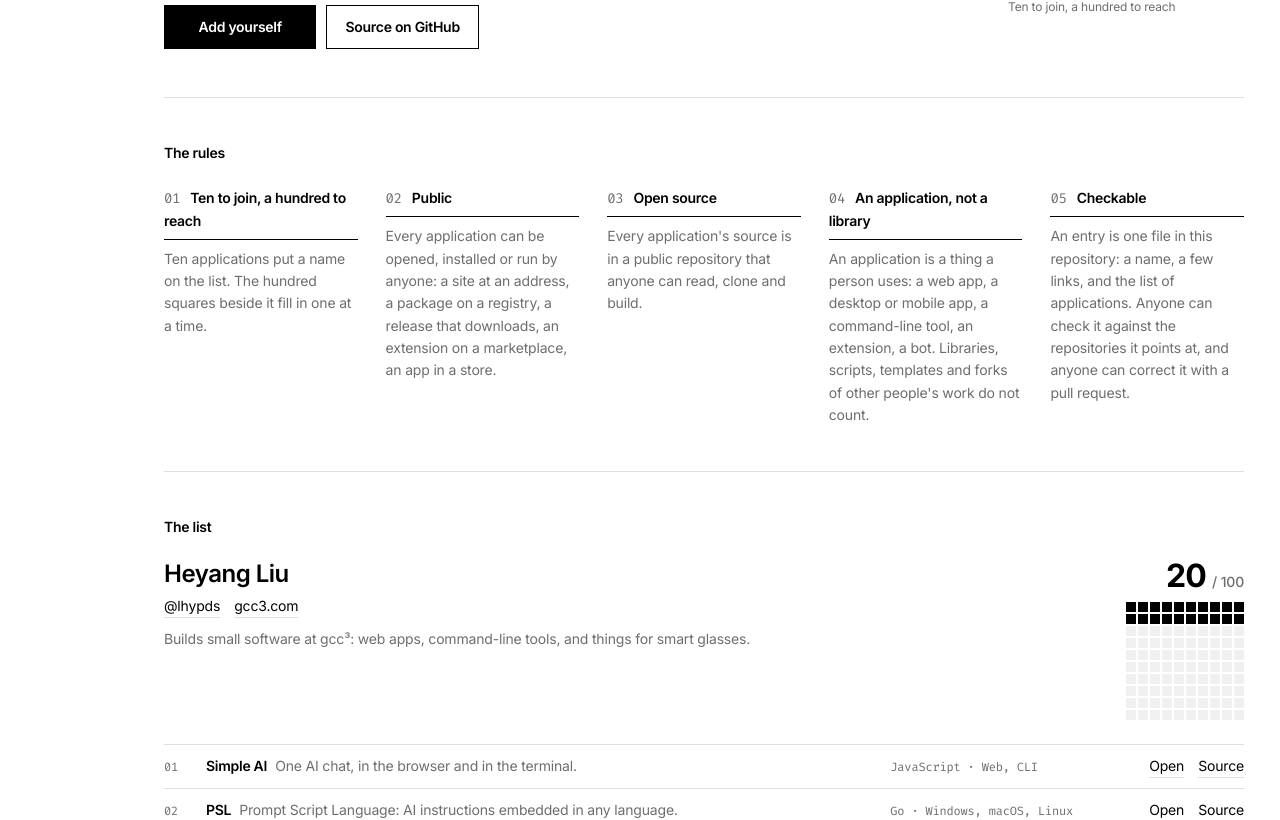
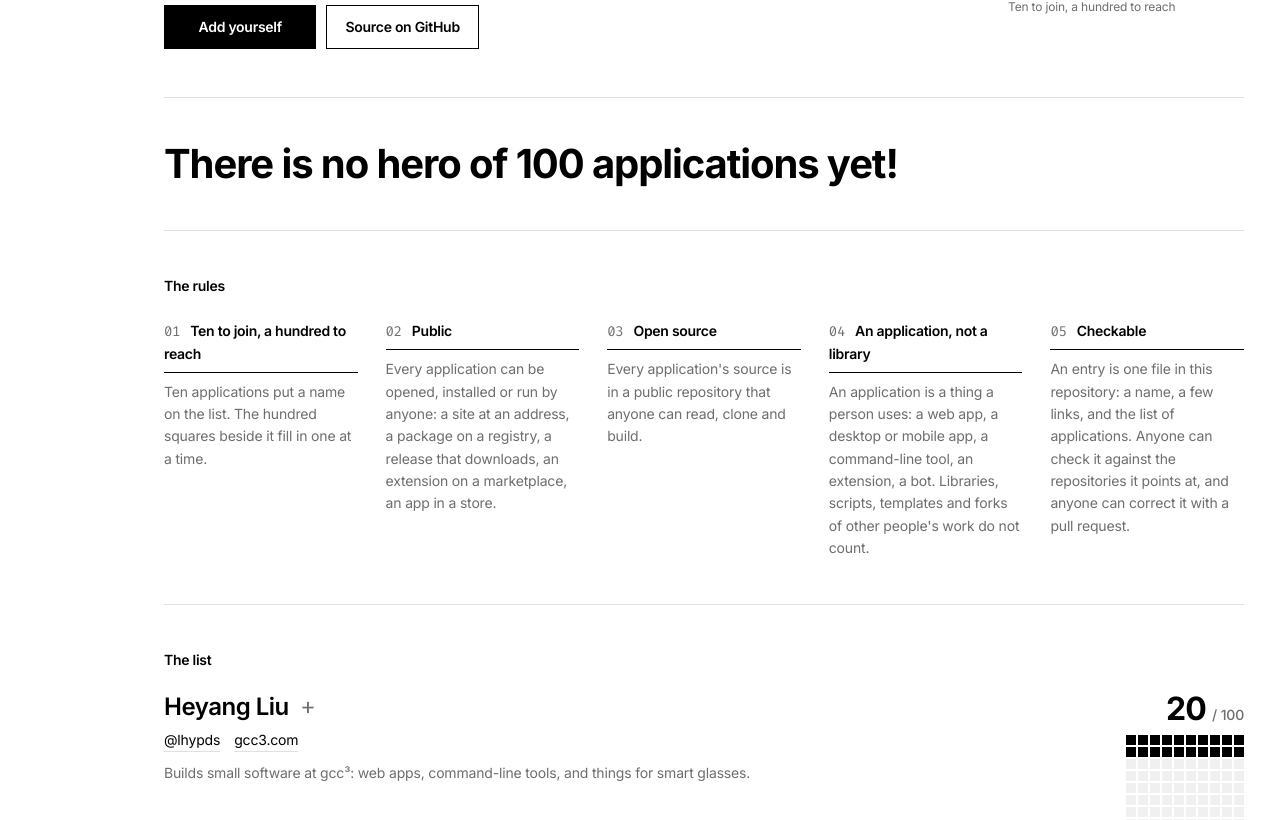
Before and after one commit to lhypds/heroes, a React (Vite) app: page / in a window 1280 px wide. Shown: the part 364-1184 px from the top of the page. Built offline with nearby package versions, Linux system fonts and the light colour scheme.

Commit message:
fix: hide hero apps detail

```diff
--- a/src/components/Lead/Lead.jsx
+++ b/src/components/Lead/Lead.jsx
@@ -1,23 +1,37 @@
+import { useState } from "react";
 import { useTranslation } from "react-i18next";
 import Hundred from "../Hundred";
 import { pick, host } from "@utils/leads";
 import styles from "./lead.module.css";
 
-// One person on the list: who they are, how far along the hundred they are,
-// and every application, one row each, with where it opens and where its
-// source is.
+// One person on the list: who they are and how far along the hundred they
+// are, always; and every application, one row each, with where it opens and
+// where its source is, once their name is pressed. A link straight to a
+// person — #handle — arrives with them already open.
 export default function Lead({ lead }) {
   const { t, i18n } = useTranslation();
   const language = i18n.language;
   const { handle, name, github, website, bio, apps } = lead;
   const count = apps.length;
+  const [open, setOpen] = useState(() => window.location.hash === `#${handle}`);
+  const listId = `${handle}-apps`;
 
   return (
     <article className={styles.lead} id={handle}>
       <header className={styles.head}>
         <div className={styles.who}>
           <h3 className={styles.name}>
-            <a href={`#${handle}`}>{name}</a>
+            <button
+              type="button"
+              className={styles.toggle}
+              aria-expanded={open}
+              aria-controls={listId}
+              title={open ? t("leads.hide") : t("leads.show")}
+              onClick={() => setOpen((value) => !value)}
+            >
+              {name}
+              <span className={styles.mark} aria-hidden="true">{open ? "−" : "+"}</span>
+            </button>
           </h3>
           <div className={styles.links}>
             <a href={github} target="_blank" rel="noopener">@{handle}</a>
@@ -40,7 +54,8 @@ export default function Lead({ lead }) {
         </div>
       </header>
 
-      <ol className={styles.apps}>
+      {open && (
+        <ol className={styles.apps} id={listId}>
           {apps.map((app, i) => (
             <li className={styles.app} key={app.repo}>
               <span className={styles.index}>{String(i + 1).padStart(2, "0")}</span>
@@ -60,6 +75,7 @@ export default function Lead({ lead }) {
             </li>
           ))}
         </ol>
+      )}
     </article>
   );
 }
--- a/src/components/Lead/lead.module.css
+++ b/src/components/Lead/lead.module.css
@@ -23,9 +23,35 @@
   line-height: 1.2;
 }
 
-.name a {
+/* The name is the switch: press it and the applications unfold beneath. It is
+   set exactly as a heading would be, with the plus beside it as the one sign
+   that it does something. */
+.toggle {
+  padding: 0;
+  border: 0;
+  border-bottom: 1px solid transparent;
+  background: none;
+  font: inherit;
+  letter-spacing: inherit;
   color: inherit;
-  text-decoration: none;
+  text-align: left;
+  cursor: pointer;
+}
+
+.toggle:hover {
+  border-bottom-color: var(--border);
+}
+
+.toggle:focus-visible {
+  outline: 2px solid var(--ink);
+  outline-offset: 2px;
+}
+
+.mark {
+  margin-left: 12px;
+  font-family: var(--font-mono);
+  font-weight: 400;
+  color: var(--muted);
 }
 
 .links {
--- a/src/i18n/de.json
+++ b/src/i18n/de.json
@@ -33,12 +33,18 @@
       }
     ]
   },
+  "heroes": {
+    "none": "Noch gibt es keinen Helden mit 100 Anwendungen!",
+    "some": "Helden mit 100 Anwendungen: {{names}}"
+  },
   "leads": {
     "title": "Die Liste",
     "count": "{{n}} von 100",
     "grid": "{{n}} von 100 Anwendungen",
     "open": "Öffnen",
-    "source": "Quellcode"
+    "source": "Quellcode",
+    "show": "Anwendungen anzeigen",
+    "hide": "Anwendungen ausblenden"
   },
   "join": {
     "title": "Trag dich ein",
--- a/src/i18n/en.json
+++ b/src/i18n/en.json
@@ -33,12 +33,18 @@
       }
     ]
   },
+  "heroes": {
+    "none": "There is no hero of 100 applications yet!",
+    "some": "Heroes of 100 applications: {{names}}"
+  },
   "leads": {
     "title": "The list",
     "count": "{{n}} of 100",
     "grid": "{{n}} of 100 applications",
     "open": "Open",
-    "source": "Source"
+    "source": "Source",
+    "show": "Show the applications",
+    "hide": "Hide the applications"
   },
   "join": {
     "title": "Add yourself",
--- a/src/i18n/es.json
+++ b/src/i18n/es.json
@@ -33,12 +33,18 @@
       }
     ]
   },
+  "heroes": {
+    "none": "¡Todavía no hay ningún héroe de 100 aplicaciones!",
+    "some": "Héroes de 100 aplicaciones: {{names}}"
+  },
   "leads": {
     "title": "La lista",
     "count": "{{n}} de 100",
     "grid": "{{n}} de 100 aplicaciones",
     "open": "Abrir",
-    "source": "Código"
+    "source": "Código",
+    "show": "Mostrar las aplicaciones",
+    "hide": "Ocultar las aplicaciones"
   },
   "join": {
     "title": "Añádete",
--- a/src/i18n/fr.json
+++ b/src/i18n/fr.json
@@ -33,12 +33,18 @@
       }
     ]
   },
+  "heroes": {
+    "none": "Il n'y a pas encore de héros aux 100 applications !",
+    "some": "Héros aux 100 applications : {{names}}"
+  },
   "leads": {
     "title": "La liste",
     "count": "{{n}} sur 100",
     "grid": "{{n}} applications sur 100",
     "open": "Ouvrir",
-    "source": "Source"
+    "source": "Source",
+    "show": "Afficher les applications",
+    "hide": "Masquer les applications"
   },
   "join": {
     "title": "Ajoutez-vous",
--- a/src/i18n/ja.json
+++ b/src/i18n/ja.json
@@ -33,12 +33,18 @@
       }
     ]
   },
+  "heroes": {
+    "none": "100本のアプリケーションの英雄は、まだいない！",
+    "some": "100本のアプリケーションの英雄：{{names}}"
+  },
   "leads": {
     "title": "リスト",
     "count": "{{n}} / 100",
     "grid": "百本のうち {{n}} 本",
     "open": "開く",
-    "source": "ソース"
+    "source": "ソース",
+    "show": "アプリケーションを表示",
+    "hide": "アプリケーションを隠す"
   },
   "join": {
     "title": "自分を加える",
--- a/src/i18n/zh.json
+++ b/src/i18n/zh.json
@@ -33,12 +33,18 @@
       }
     ]
   },
+  "heroes": {
+    "none": "现在还没有 100 个应用的英雄！",
+    "some": "100 个应用的英雄：{{names}}"
+  },
   "leads": {
     "title": "名单",
     "count": "{{n}} / 100",
     "grid": "一百个应用中的 {{n}} 个",
     "open": "打开",
-    "source": "源代码"
+    "source": "源代码",
+    "show": "展开应用列表",
+    "hide": "收起应用列表"
   },
   "join": {
     "title": "把自己列进来",
--- a/src/pages/Home/Home.jsx
+++ b/src/pages/Home/Home.jsx
@@ -22,11 +22,20 @@ const EXAMPLE = `{
   ]
 }`;
 
+const HUNDRED = 100;
+
 export default function Home() {
   const { t, i18n } = useTranslation();
   const language = i18n.language;
   const rules = t("rules.items", { returnObjects: true });
   const steps = t("join.steps", { returnObjects: true });
+
+  // Whoever has reached the hundred. Nobody has, and the page says so in the
+  // largest type it has; the day someone does, the same line names them.
+  const heroes = LEADS.filter((lead) => lead.apps.length >= HUNDRED);
+  const heroNames = new Intl.ListFormat(language, { type: "conjunction" }).format(
+    heroes.map((lead) => lead.name),
+  );
 
   useEffect(() => {
     document.title = t("meta.title");
@@ -57,6 +66,12 @@ export default function Home() {
           <figcaption className={styles.caption}>{rules[0].name}</figcaption>
         </figure>
       </header>
+
+      <section className={styles.status} id="heroes">
+        <p className={styles.statusLine}>
+          {heroes.length > 0 ? t("heroes.some", { names: heroNames }) : t("heroes.none")}
+        </p>
+      </section>
 
       <section className={styles.section} id="rules">
         <h2 className={styles.label}>{t("rules.title")}</h2>
--- a/src/pages/Home/home.module.css
+++ b/src/pages/Home/home.module.css
@@ -126,6 +126,22 @@
   margin-top: 12px;
   font-size: 12px;
   color: var(--muted);
+}
+
+/* The one line about the hundred, in the largest type below the wordmark. */
+.status {
+  padding: 44px 0;
+  border-bottom: 1px solid var(--line);
+}
+
+.statusLine {
+  margin: 0;
+  max-width: 20em;
+  font-size: 40px;
+  font-weight: 700;
+  letter-spacing: var(--tracking-display);
+  line-height: 1.1;
+  text-wrap: balance;
 }
 
 /* Sections */
@@ -267,6 +283,7 @@
 /* Everything below the top bar keeps to one column; the bar itself stays
    with the window edges. */
 .hero,
+.status,
 .section,
 .footer {
   max-width: var(--column);
@@ -296,6 +313,10 @@
     font-size: 20px;
   }
 
+  .statusLine {
+    font-size: 28px;
+  }
+
   /* Buttons at a shared width need more room than a phone has; below
      that they stack instead of squeezing, and stay equal. */
   .actions {
```
Also changed, not shown: 1 other file (tests, documents, lock files or other folders). Lines whose indentation alone changed are shown as unchanged.
